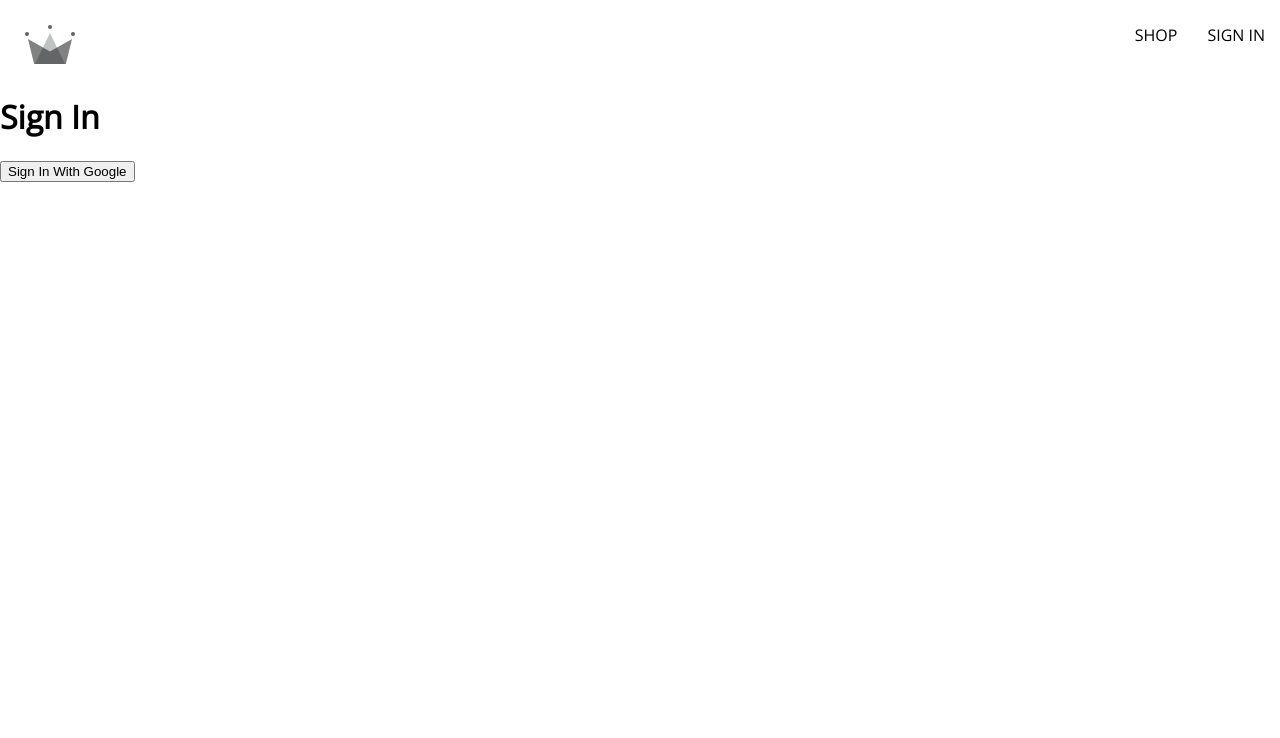
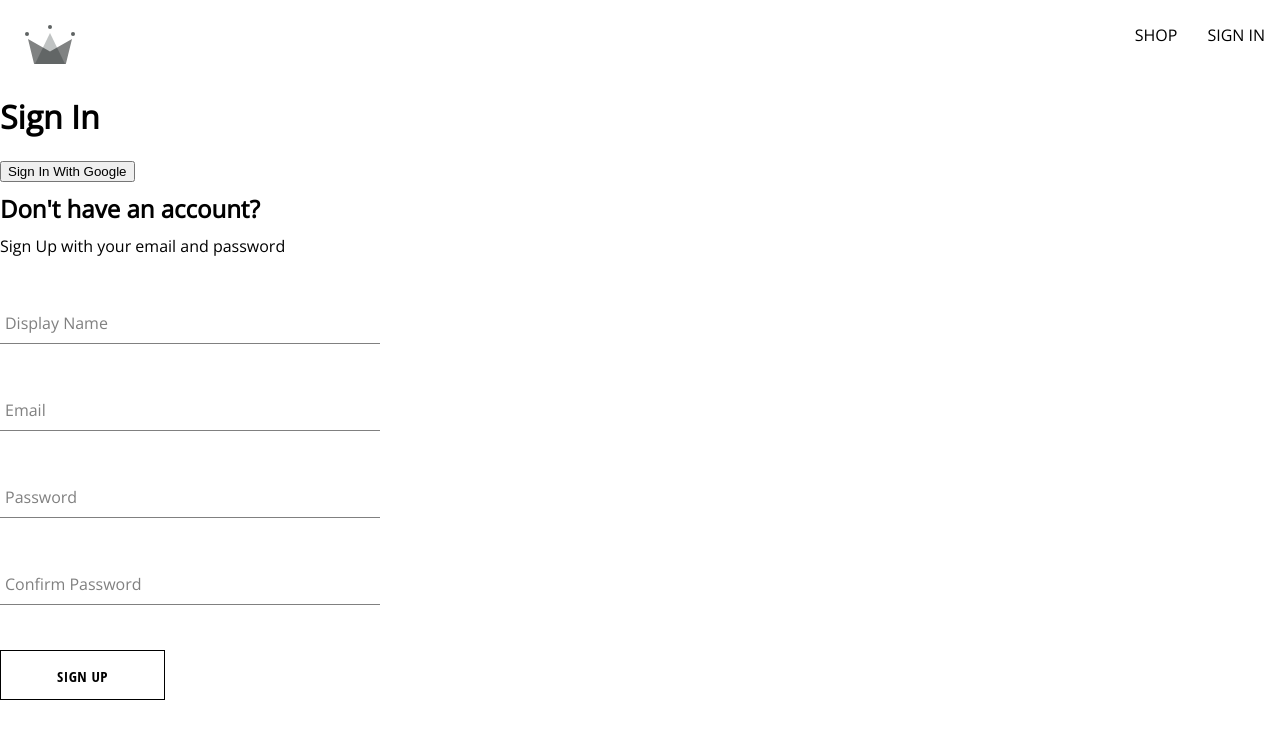
Before and after one commit to asheeque/react-ecommerce, a React (Create React App) app: page /signIn in a window 1280 px wide. Shown: the top 738 px of the page. Built offline with nearby package versions, Linux system fonts and the light colour scheme.

Commit message:
signup component,form component,button component

```diff
--- /dev/null
+++ b/src/components/button/button.component.jsx
@@ -0,0 +1,19 @@
+import "./button.styles.scss"
+
+const BUTTON_TYPE_CLASSES = {
+  google: "google-sign-in",
+  inverted: "inverted",
+};
+
+const Button = ({ children, buttonType, ...otherProps }) => {
+  return (
+    <button
+      className={`button-container ${BUTTON_TYPE_CLASSES[buttonType]}`}
+      {...otherProps}
+    >
+      {children}
+    </button>
+  );
+};
+
+export default Button;
--- /dev/null
+++ b/src/components/button/button.styles.scss
@@ -0,0 +1,46 @@
+.button-container {
+    min-width: 165px;
+    width: auto;
+    height: 50px;
+    letter-spacing: 0.5px;
+    line-height: 50px;
+    padding: 0 35px 0 35px;
+    font-size: 15px;
+    background-color: black;
+    color: white;
+    text-transform: uppercase;
+    font-family: 'Open Sans Condensed';
+    font-weight: bolder;
+    border: none;
+    cursor: pointer;
+    display: flex;
+    justify-content: center;
+
+    &:hover {
+      background-color: white;
+      color: black;
+      border: 1px solid black;
+    }
+
+    &.google-sign-in {
+      background-color: #4285f4;
+      color: white;
+
+      &:hover {
+        background-color: #357ae8;
+        border: none;
+      }
+    }
+
+    &.inverted {
+      background-color: white;
+      color: black;
+      border: 1px solid black;
+
+      &:hover {
+        background-color: black;
+        color: white;
+        border: none;
+      }
+    }
+  }
--- a/src/components/category-item/category-item.component.jsx
+++ b/src/components/category-item/category-item.component.jsx
@@ -1,24 +1,22 @@
 import "./category-item.styles.scss";
 
+const CategoryItem = ({ category }) => {
+  const { title, imageUrl } = category;
 
-
-const CategoryItem = ({ category }) => {
-
-    const {title, imageUrl} = category;
-
-
-    return(
-        <div className="category-container" >
-            <div className="background-image" style={{
-              backgroundImage: `url(${imageUrl})`
-            }}/>
-            <div className="category-body-container">
-              <h2>{title}</h2>
-              <p>Shop Now</p>
-            </div>
-          </div>
-    )
-
-}
+  return (
+    <div className="category-container">
+      <div
+        className="background-image"
+        style={{
+          backgroundImage: `url(${imageUrl})`,
+        }}
+      />
+      <div className="category-body-container">
+        <h2>{title}</h2>
+        <p>Shop Now</p>
+      </div>
+    </div>
+  );
+};
 
 export default CategoryItem;
--- /dev/null
+++ b/src/components/form-input/form-input.component.jsx
@@ -0,0 +1,17 @@
+import "./form-input.styles.scss";
+
+const FormInput = ({ label, ...otherProps }) => {
+  return (
+    <div className="group">
+      <input className="form-input" {...otherProps} />
+      <label
+        className={`${
+          otherProps.value.length ? "shrink" : ""
+        } form-input-label`}
+      >
+        {label}
+      </label>
+    </div>
+  );
+};
+export default FormInput;
--- /dev/null
+++ b/src/components/form-input/form-input.styles.scss
@@ -0,0 +1,54 @@
+$sub-color: grey;
+$main-color: black;
+
+@mixin shrinkLabel {
+  top: -14px;
+  font-size: 12px;
+  color: $main-color;
+}
+
+.group {
+  position: relative;
+  margin: 45px 0;
+
+  .form-input {
+    background: none;
+    background-color: white;
+    color: $sub-color;
+    font-size: 18px;
+    padding: 10px 10px 10px 5px;
+    display: block;
+    width: 100%;
+    border: none;
+    border-radius: 0;
+    border-bottom: 1px solid $sub-color;
+    margin: 25px 0;
+
+    &:focus {
+      outline: none;
+    }
+
+    &:focus ~ .form-input-label {
+      @include shrinkLabel();
+    }
+  }
+
+  input[type='password'] {
+    letter-spacing: 0.3em;
+  }
+
+  .form-input-label {
+    color: $sub-color;
+    font-size: 16px;
+    font-weight: normal;
+    position: absolute;
+    pointer-events: none;
+    left: 5px;
+    top: 10px;
+    transition: 300ms ease all;
+
+    &.shrink {
+      @include shrinkLabel();
+    }
+  }
+}
--- /dev/null
+++ b/src/components/sign-up-form/sign-up-form.component.jsx
@@ -0,0 +1,94 @@
+import { useState } from "react";
+import "./sign-up-form.styles.scss";
+import {
+  createAuthUserWithEmailPassword,
+  createUserDocumentFromAuth,
+} from "../../utils/firebase/firebase.utils";
+import FormInput from "../form-input/form-input.component";
+import Button from "../button/button.component";
+
+const defaulFormFields = {
+  displayName: "",
+  email: "",
+  password: "",
+  confirmPassword: "",
+};
+
+const SignUpForm = () => {
+  const [formFields, setFormFields] = useState(defaulFormFields);
+  const { displayName, email, password, confirmPassword } = formFields;
+
+  const handleChange = (event) => {
+    const { name, value } = event.target;
+    setFormFields({ ...formFields, [name]: value });
+  };
+
+  const resetForm = () => {
+    setFormFields(defaulFormFields);
+  };
+
+  const handleSubmit = async (event) => {
+    event.preventDefault();
+    if (password !== confirmPassword) {
+      alert("Passwords don't match");
+      return;
+    }
+    try {
+      const { user } = await createAuthUserWithEmailPassword(email, password);
+      await createUserDocumentFromAuth(user, {
+        displayName,
+      });
+      resetForm();
+      //   console.log(userDocRef);
+    } catch (error) {
+      if (error.code === "auth/email-already-in-use") {
+        alert("Email already in use");
+      } else {
+        console.log(error);
+      }
+    }
+  };
+  return (
+    <div className="sign-up-container">
+      <h2>Don't have an account?</h2>
+      <span>Sign Up with your email and password</span>
+      <form onSubmit={handleSubmit}>
+        <FormInput
+          label="Display Name"
+          type="text"
+          name="displayName"
+          onChange={handleChange}
+          value={displayName}
+          required
+        />
+        <FormInput
+          label="Email"
+          type="email"
+          name="email"
+          onChange={handleChange}
+          value={email}
+          required
+        />
+        <FormInput
+          label="Password"
+          type="password"
+          name="password"
+          onChange={handleChange}
+          value={password}
+          required
+        />
+        <FormInput
+          label="Confirm Password"
+          type="password"
+          name="confirmPassword"
+          onChange={handleChange}
+          value={confirmPassword}
+          required
+        />
+        <Button buttonType='inverted' type="submit">Sign Up</Button>
+      </form>
+    </div>
+  );
+};
+
+export default SignUpForm;
--- /dev/null
+++ b/src/components/sign-up-form/sign-up-form.styles.scss
@@ -0,0 +1,8 @@
+.sign-up-container {
+  display: flex;
+  flex-direction: column;
+  width: 380px;
+  h2 {
+    margin: 10px 0;
+  }
+}
--- a/src/routes/sign-in/sign-in.component.jsx
+++ b/src/routes/sign-in/sign-in.component.jsx
@@ -1,16 +1,58 @@
-import { signInWithGooglePopup,createUserDocumentFromAuth } from "../../utils/firebase/firebase.utils.js";
+
+import { useState } from "react";
+import SignUpForm from "../../components/sign-up-form/sign-up-form.component.jsx";
+import {
+  signInWithGooglePopup,
+  createUserDocumentFromAuth
+} from "../../utils/firebase/firebase.utils.js";
+
+
+
 
 const SignIn = () => {
+
+
   const logGoogleUser = async () => {
-    const {user} = await signInWithGooglePopup();
-    const userDocRef = await createUserDocumentFromAuth(user)
+    const { user } = await signInWithGooglePopup();
+    const userDocRef = await createUserDocumentFromAuth(user);
   };
+
   return (
     <div>
       <h1>Sign In</h1>
       <button onClick={logGoogleUser}>Sign In With Google</button>
+      {/* <button onClick={signInWithGoogleRedirect}>Sign In With Google</button> */}
+      <SignUpForm/>
     </div>
   );
 };
 
 export default SignIn;
+
+/*
+Google Sign In with Redirect
+import { getRedirectResult } from "firebase/auth";
+import { useEffect } from "react";
+import {
+  signInWithGooglePopup,
+  createUserDocumentFromAuth,
+  signInWithGoogleRedirect,
+  auth,
+} from "../../utils/firebase/firebase.utils.js";
+  useEffect( () => {
+    const fetchAuthData = async()=>{
+      const response = await getRedirectResult(auth);
+      if(response){
+        const { user } = response;
+        const userDocRef = await createUserDocumentFromAuth(user);
+        console.log(userDocRef)
+      }
+    }
+    fetchAuthData();
+
+  }, []);
+ const logGoogleUserWithRedirect = async () => {
+    const { user } = await signInWithGoogleRedirect();
+    console.log(user);
+    // const userDocRef = await createUserDocumentFromAuth(user)
+  }; */
--- a/src/utils/firebase/firebase.utils.js
+++ b/src/utils/firebase/firebase.utils.js
@@ -4,10 +4,10 @@
   signInWithRedirect,
   signInWithPopup,
   GoogleAuthProvider,
+  createUserWithEmailAndPassword
 } from "firebase/auth";
 import { getFirestore, doc, getDoc, setDoc } from "firebase/firestore";
 
-// Your web app's Firebase configuration
 const firebaseConfig = {
   apiKey: "AIzaSyDLrq2rohB93-mzL0g4po5NZynuo9XPmsc",
   authDomain: "crown-app-5311d.firebaseapp.com",
@@ -17,7 +17,6 @@
   appId: "1:149830668185:web:488f768bb19127cd194d08",
 };
 
-// Initialize Firebase
 const firebaseApp = initializeApp(firebaseConfig);
 
 const provider = new GoogleAuthProvider();
@@ -25,14 +24,19 @@
 provider.setCustomParameters({ prompt: "select_account" });
 
 export const auth = getAuth();
+
 export const signInWithGooglePopup = () => signInWithPopup(auth, provider);
 
+export const signInWithGoogleRedirect = () => signInWithRedirect(auth, provider);
+
 export const db = getFirestore();
-export const createUserDocumentFromAuth = async (userAuth) => {
+
+export const createUserDocumentFromAuth = async (userAuth,additionalInfo={}) => {
+  if(!userAuth) return;
   const userDocRef = doc(db, "users", userAuth.uid);
   // console.log(userDocRef)
   const userSnapShot = await getDoc(userDocRef);
-  console.log(userSnapShot.exists());
+  //   console.log(userSnapShot.exists());
   if (!userSnapShot.exists()) {
     const { displayName, email } = userAuth;
     const createdAt = new Date();
@@ -41,6 +45,7 @@
         displayName,
         email,
         createdAt,
+        ...additionalInfo
       });
     } catch (error) {
       console.log("error creating user", error.message);
@@ -48,3 +53,11 @@
   }
   return userDocRef;
 };
+
+export const createAuthUserWithEmailPassword =  async (email, password) => {
+
+
+  if(!email || !password) return;
+
+  return await createUserWithEmailAndPassword(auth,email, password)
+}
```
